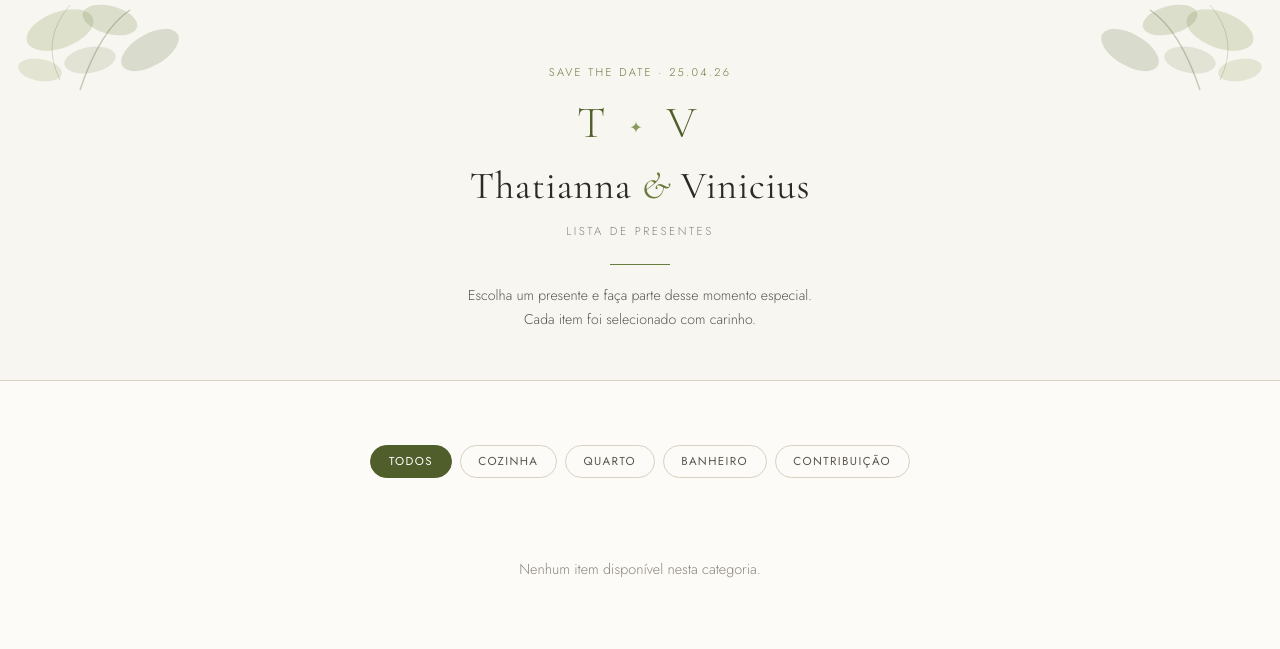
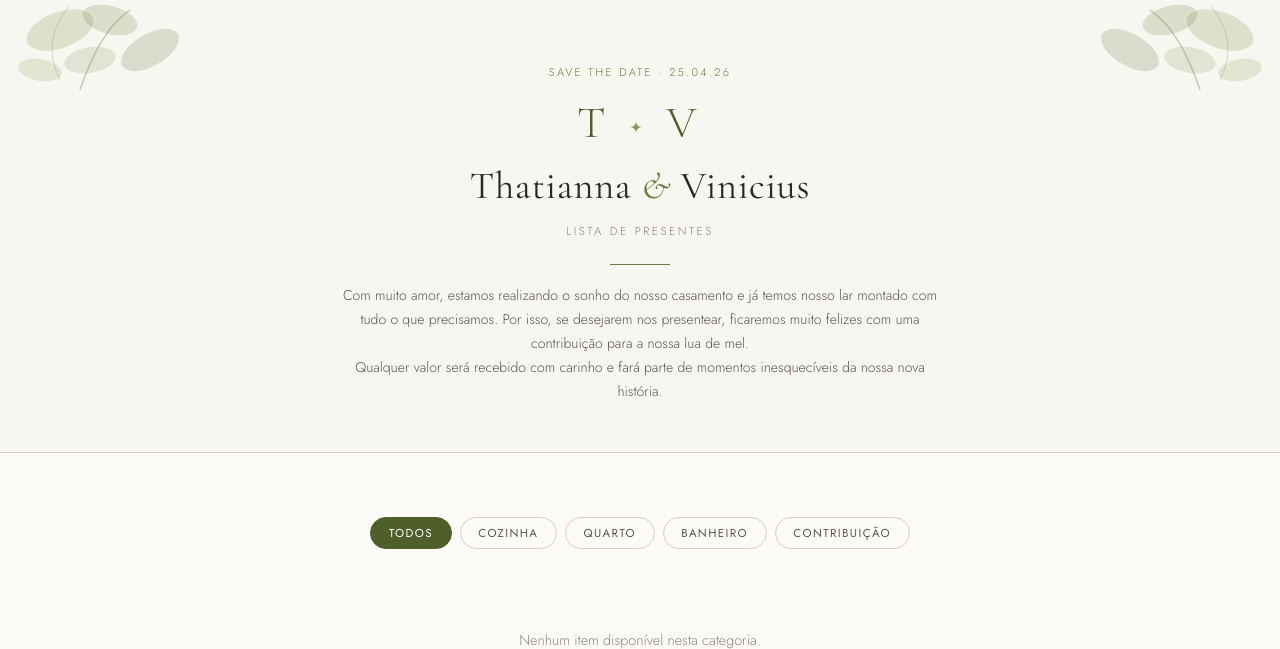
Before and after one commit to Jedaigodx/convite_de_casamento_presentes, a Flask app: page / in a window 1280 px wide. Shown: the top 649 px of the page. Run offline with Flask 3, Linux system fonts and the light colour scheme; data that the repository does not hold is empty.

Commit message:
Atualizando para nova tela

```diff
--- a/templates/index.html
+++ b/templates/index.html
@@ -21,7 +21,9 @@
       <h2 class="header-title">Thatianna <em>&</em> Vinicius</h2>
       <p class="header-subtitle">Lista de Presentes</p>
       <div class="header-divider"></div>
-      <p class="header-note">Escolha um presente e faça parte desse momento especial.<br>Cada item foi selecionado com carinho.</p>
+      <p class="header-note">Com muito amor, estamos realizando o sonho do nosso casamento e já temos nosso lar montado com tudo o que precisamos.
+Por isso, se desejarem nos presentear, ficaremos muito felizes com uma contribuição para a nossa lua de mel.</p>
+      <p class="header-note">Qualquer valor será recebido com carinho e fará parte de momentos inesquecíveis da nossa nova história.</p>
     </div>
   </header>
 
```
